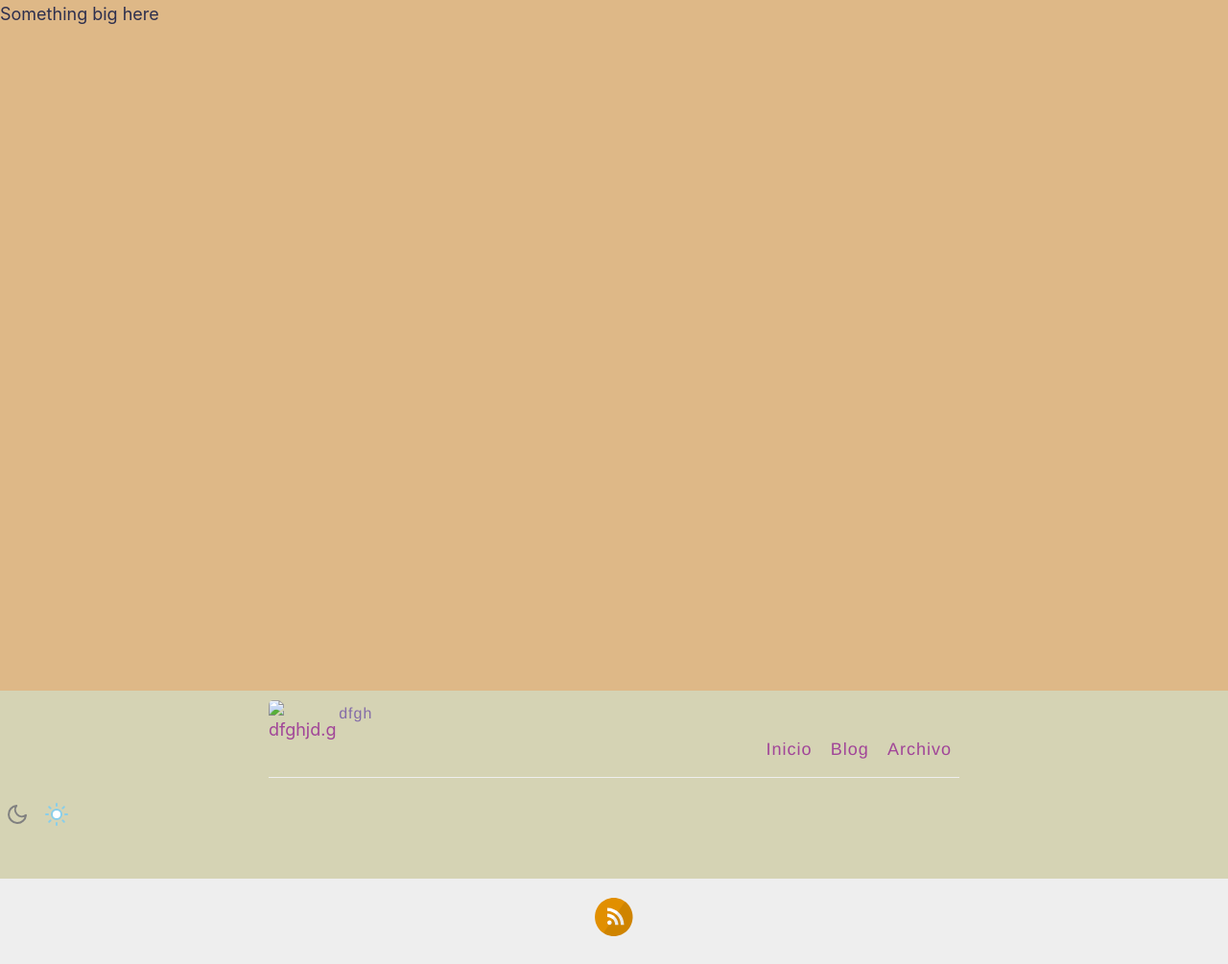
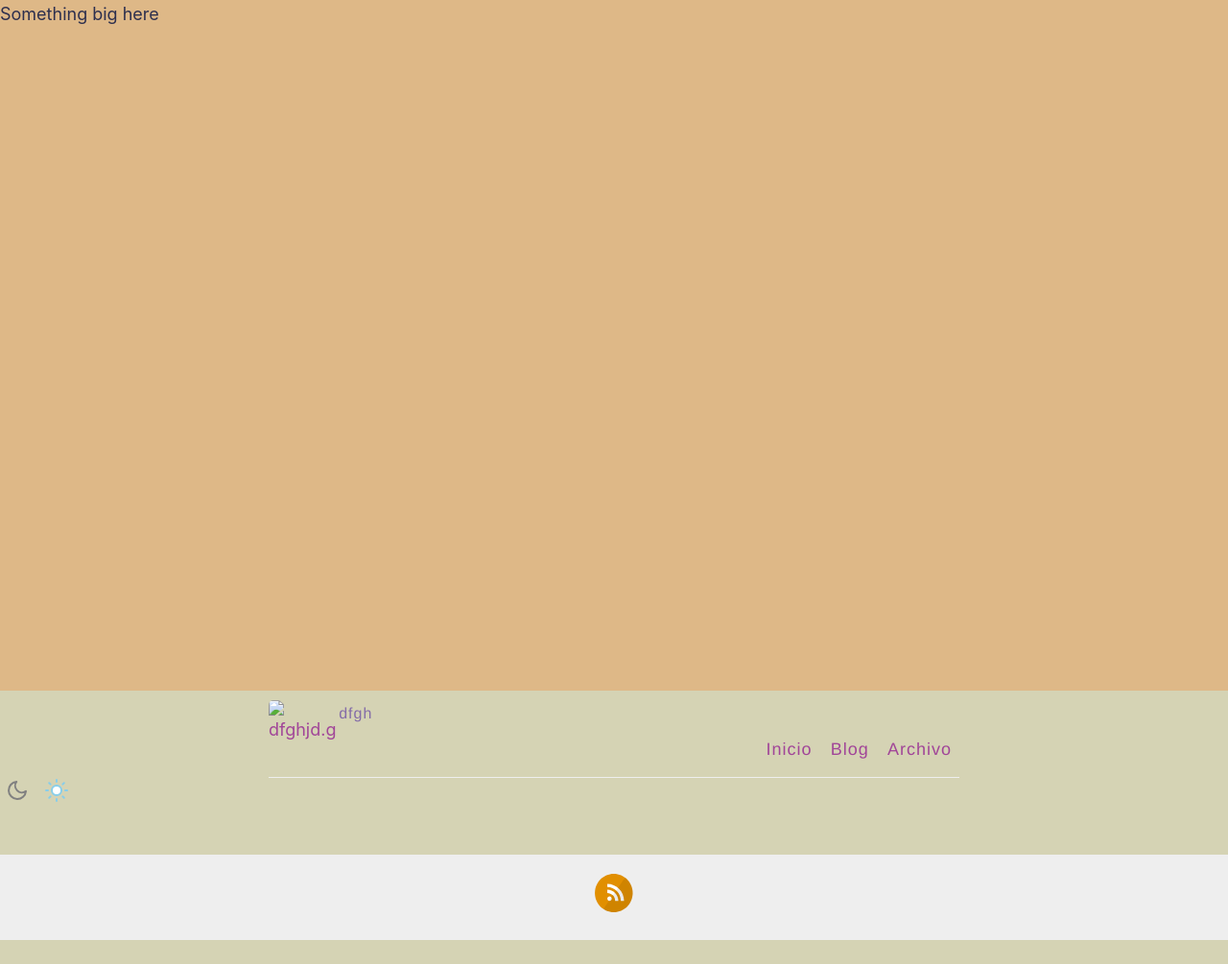
Before and after one commit to dfghjd/dfghjd.github.io, a Jekyll site: the page built from index.html, in a window 1280 px wide. Shown: the whole page at 96% size. Built offline with Jekyll 4.4.1, drawn with Linux system fonts in a browser that asks for light colours; after the commit the page ends 980 px from its top, so only the background shows below that.

Commit message:
quit margin bt

```diff
--- a/assets/style.scss
+++ b/assets/style.scss
@@ -256,7 +256,6 @@ p > img {
 //
 
 .wrapper-masthead {
-  margin-bottom: 25px;
 
   //:D
   background-color: var(--c-bg);
```
